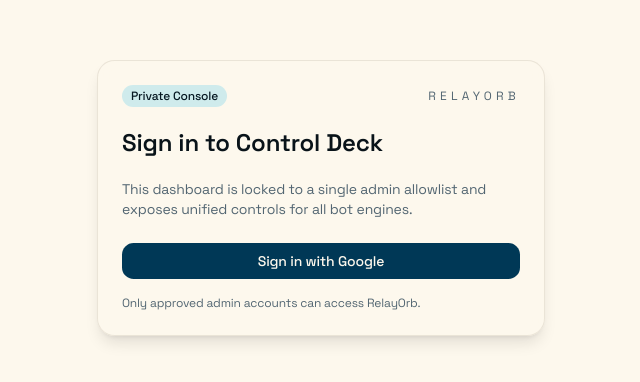
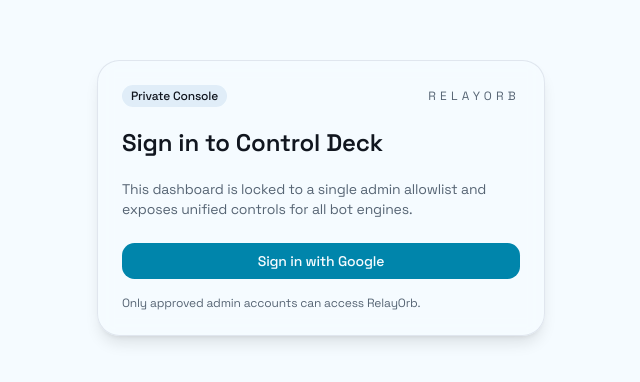
Before and after one commit to khalidsaidi/relayorb, a React (Vite) app: page /signin in a window 1280 px wide. Shown: the part 202-584 px from the top of the page, without its empty margins (319-959 px from the left). Built offline with nearby package versions, Linux system fonts and the light colour scheme; no server answers.

Commit message:
Enable admin test user and refresh UI

```diff
--- a/src/components/layout/AppShell.tsx
+++ b/src/components/layout/AppShell.tsx
@@ -109,8 +109,8 @@
           </div>
         </aside>
 
-        <main className="flex flex-col">
-          <header className="flex items-center justify-between border-b/60 bg-background/70 px-4 py-3 backdrop-blur-xl md:px-6">
+        <main className="flex min-w-0 flex-col">
+          <header className="flex min-w-0 items-center justify-between border-b/60 bg-background/70 px-4 py-3 backdrop-blur-xl md:px-6">
             <div className="flex items-center gap-3">
               <Sheet>
                 <SheetTrigger asChild>
@@ -149,7 +149,7 @@
                     <Avatar className="h-7 w-7">
                       <AvatarFallback>{initials}</AvatarFallback>
                     </Avatar>
-                    <span className="ml-2 hidden text-sm sm:inline">
+                    <span className="ml-2 hidden max-w-[180px] truncate text-sm sm:inline">
                       {user?.displayName || user?.email || "User"}
                     </span>
                   </Button>
@@ -162,7 +162,9 @@
           </header>
 
           <div className="flex-1 p-4 md:p-6">
-            <Outlet />
+            <div className="mx-auto w-full max-w-6xl">
+              <Outlet />
+            </div>
           </div>
         </main>
       </div>
--- a/src/components/ui/card.tsx
+++ b/src/components/ui/card.tsx
@@ -7,7 +7,7 @@
     <div
       data-slot="card"
       className={cn(
-        "bg-card text-card-foreground flex flex-col gap-6 rounded-xl border py-6 shadow-sm",
+        "bg-card/80 text-card-foreground flex flex-col gap-6 rounded-2xl border border-border/60 py-6 shadow-[0_18px_48px_-40px_rgba(15,23,42,0.55)] backdrop-blur",
         className
       )}
       {...props}
--- a/src/config/allowlist.ts
+++ b/src/config/allowlist.ts
@@ -1,4 +1,7 @@
-export const ADMIN_ALLOWLIST = ["khalidsaidi66@gmail.com"]
+export const ADMIN_ALLOWLIST = [
+  "khalidsaidi66@gmail.com",
+  "relayorb-admin-test@relayorb.local",
+]
 
 export function isAllowedEmail(email?: string | null) {
   if (!email) return false
--- a/src/index.css
+++ b/src/index.css
@@ -47,94 +47,104 @@
 }
 
 :root {
-  --radius: 0.85rem;
-  --background: oklch(0.98 0.015 85);
-  --foreground: oklch(0.18 0.02 235);
-  --card: oklch(0.99 0.01 85);
-  --card-foreground: oklch(0.18 0.02 235);
-  --popover: oklch(0.99 0.012 85);
-  --popover-foreground: oklch(0.18 0.02 235);
-  --primary: oklch(0.3 0.12 220);
-  --primary-foreground: oklch(0.98 0.015 85);
-  --secondary: oklch(0.92 0.03 200);
-  --secondary-foreground: oklch(0.2 0.03 235);
-  --muted: oklch(0.95 0.015 85);
-  --muted-foreground: oklch(0.5 0.03 235);
-  --accent: oklch(0.91 0.05 70);
-  --accent-foreground: oklch(0.25 0.05 70);
+  --radius: 0.9rem;
+  --background: oklch(0.985 0.01 250);
+  --foreground: oklch(0.2 0.02 260);
+  --card: oklch(0.99 0.01 250);
+  --card-foreground: oklch(0.2 0.02 260);
+  --popover: oklch(0.99 0.01 250);
+  --popover-foreground: oklch(0.2 0.02 260);
+  --primary: oklch(0.55 0.16 215);
+  --primary-foreground: oklch(0.99 0.01 250);
+  --secondary: oklch(0.94 0.02 240);
+  --secondary-foreground: oklch(0.2 0.02 260);
+  --muted: oklch(0.96 0.01 250);
+  --muted-foreground: oklch(0.5 0.03 250);
+  --accent: oklch(0.9 0.05 90);
+  --accent-foreground: oklch(0.25 0.05 90);
   --destructive: oklch(0.6 0.22 25);
-  --border: oklch(0.88 0.02 80);
-  --input: oklch(0.88 0.02 80);
-  --ring: oklch(0.75 0.05 220);
-  --chart-1: oklch(0.62 0.14 200);
+  --border: oklch(0.88 0.015 250);
+  --input: oklch(0.88 0.015 250);
+  --ring: oklch(0.6 0.12 215);
+  --chart-1: oklch(0.62 0.14 210);
   --chart-2: oklch(0.66 0.16 150);
   --chart-3: oklch(0.68 0.16 90);
   --chart-4: oklch(0.62 0.18 30);
-  --chart-5: oklch(0.5 0.12 260);
-  --sidebar: oklch(0.97 0.015 85);
-  --sidebar-foreground: oklch(0.2 0.02 235);
-  --sidebar-primary: oklch(0.3 0.12 220);
-  --sidebar-primary-foreground: oklch(0.98 0.015 85);
-  --sidebar-accent: oklch(0.92 0.03 200);
-  --sidebar-accent-foreground: oklch(0.2 0.03 235);
-  --sidebar-border: oklch(0.88 0.02 80);
-  --sidebar-ring: oklch(0.75 0.05 220);
+  --chart-5: oklch(0.52 0.14 260);
+  --sidebar: oklch(0.975 0.01 250);
+  --sidebar-foreground: oklch(0.2 0.02 260);
+  --sidebar-primary: oklch(0.55 0.16 215);
+  --sidebar-primary-foreground: oklch(0.99 0.01 250);
+  --sidebar-accent: oklch(0.93 0.03 220);
+  --sidebar-accent-foreground: oklch(0.2 0.02 260);
+  --sidebar-border: oklch(0.88 0.015 250);
+  --sidebar-ring: oklch(0.6 0.12 215);
 }
 
 .dark {
-  --background: oklch(0.16 0.02 240);
-  --foreground: oklch(0.95 0.02 90);
-  --card: oklch(0.2 0.03 240);
-  --card-foreground: oklch(0.95 0.02 90);
-  --popover: oklch(0.2 0.03 240);
-  --popover-foreground: oklch(0.95 0.02 90);
-  --primary: oklch(0.7 0.14 200);
-  --primary-foreground: oklch(0.16 0.02 240);
-  --secondary: oklch(0.25 0.03 240);
-  --secondary-foreground: oklch(0.9 0.03 90);
-  --muted: oklch(0.25 0.03 240);
-  --muted-foreground: oklch(0.7 0.03 90);
-  --accent: oklch(0.3 0.07 70);
-  --accent-foreground: oklch(0.95 0.02 90);
+  --background: oklch(0.16 0.02 250);
+  --foreground: oklch(0.95 0.02 95);
+  --card: oklch(0.2 0.03 250);
+  --card-foreground: oklch(0.95 0.02 95);
+  --popover: oklch(0.2 0.03 250);
+  --popover-foreground: oklch(0.95 0.02 95);
+  --primary: oklch(0.72 0.14 210);
+  --primary-foreground: oklch(0.16 0.02 250);
+  --secondary: oklch(0.26 0.03 250);
+  --secondary-foreground: oklch(0.95 0.02 95);
+  --muted: oklch(0.25 0.03 250);
+  --muted-foreground: oklch(0.7 0.03 95);
+  --accent: oklch(0.32 0.08 80);
+  --accent-foreground: oklch(0.95 0.02 95);
   --destructive: oklch(0.65 0.2 25);
-  --border: oklch(0.3 0.02 240);
-  --input: oklch(0.3 0.02 240);
-  --ring: oklch(0.6 0.12 200);
-  --chart-1: oklch(0.6 0.14 200);
+  --border: oklch(0.32 0.02 250);
+  --input: oklch(0.32 0.02 250);
+  --ring: oklch(0.62 0.12 210);
+  --chart-1: oklch(0.6 0.14 210);
   --chart-2: oklch(0.65 0.16 150);
   --chart-3: oklch(0.68 0.16 90);
   --chart-4: oklch(0.6 0.18 30);
   --chart-5: oklch(0.5 0.12 260);
-  --sidebar: oklch(0.18 0.02 240);
-  --sidebar-foreground: oklch(0.95 0.02 90);
-  --sidebar-primary: oklch(0.6 0.12 200);
-  --sidebar-primary-foreground: oklch(0.16 0.02 240);
-  --sidebar-accent: oklch(0.25 0.03 240);
-  --sidebar-accent-foreground: oklch(0.95 0.02 90);
-  --sidebar-border: oklch(0.3 0.02 240);
-  --sidebar-ring: oklch(0.6 0.12 200);
+  --sidebar: oklch(0.18 0.02 250);
+  --sidebar-foreground: oklch(0.95 0.02 95);
+  --sidebar-primary: oklch(0.6 0.12 210);
+  --sidebar-primary-foreground: oklch(0.16 0.02 250);
+  --sidebar-accent: oklch(0.28 0.03 250);
+  --sidebar-accent-foreground: oklch(0.95 0.02 95);
+  --sidebar-border: oklch(0.32 0.02 250);
+  --sidebar-ring: oklch(0.62 0.12 210);
 }
 
 @layer base {
   * {
     @apply border-border outline-ring/50;
+    min-width: 0;
+  }
+  html {
+    @apply bg-background text-foreground;
   }
   body {
     @apply bg-background text-foreground;
     font-family: var(--font-sans);
     letter-spacing: -0.01em;
+    overflow-x: hidden;
   }
   code,
   pre {
     font-family: var(--font-mono);
   }
+  #root {
+    min-height: 100%;
+    overflow-x: hidden;
+  }
 }
 
 .app-bg {
   position: relative;
-  background: radial-gradient(1200px circle at 10% -10%, oklch(0.95 0.04 220 / 40%), transparent 60%),
-    radial-gradient(900px circle at 110% 10%, oklch(0.95 0.06 80 / 45%), transparent 55%),
-    linear-gradient(180deg, oklch(0.99 0.01 85), oklch(0.96 0.02 85));
+  overflow-x: hidden;
+  background: radial-gradient(1200px circle at 8% -12%, oklch(0.88 0.1 210 / 38%), transparent 60%),
+    radial-gradient(900px circle at 110% 12%, oklch(0.92 0.08 80 / 40%), transparent 55%),
+    linear-gradient(180deg, oklch(0.99 0.01 250), oklch(0.95 0.02 250));
 }
 
 .app-orbs {
@@ -146,8 +156,8 @@
 
 .app-orb {
   position: absolute;
-  width: 420px;
-  height: 420px;
+  width: 360px;
+  height: 360px;
   border-radius: 999px;
   filter: blur(30px);
   opacity: 0.4;
@@ -155,22 +165,22 @@
 }
 
 .app-orb-a {
-  top: -180px;
+  top: -160px;
   left: -120px;
-  background: radial-gradient(circle, oklch(0.7 0.15 220 / 35%), transparent 65%);
+  background: radial-gradient(circle, oklch(0.65 0.16 215 / 35%), transparent 65%);
 }
 
 .app-orb-b {
   top: 10%;
   right: -160px;
-  background: radial-gradient(circle, oklch(0.75 0.14 140 / 35%), transparent 60%);
+  background: radial-gradient(circle, oklch(0.7 0.14 140 / 35%), transparent 60%);
   animation-delay: -6s;
 }
 
 .app-orb-c {
-  bottom: -220px;
+  bottom: -200px;
   left: 30%;
-  background: radial-gradient(circle, oklch(0.8 0.12 60 / 30%), transparent 65%);
+  background: radial-gradient(circle, oklch(0.8 0.12 70 / 30%), transparent 65%);
   animation-delay: -10s;
 }
 
```
Also changed, not shown: 1 other file (tests, documents, lock files or other folders).
